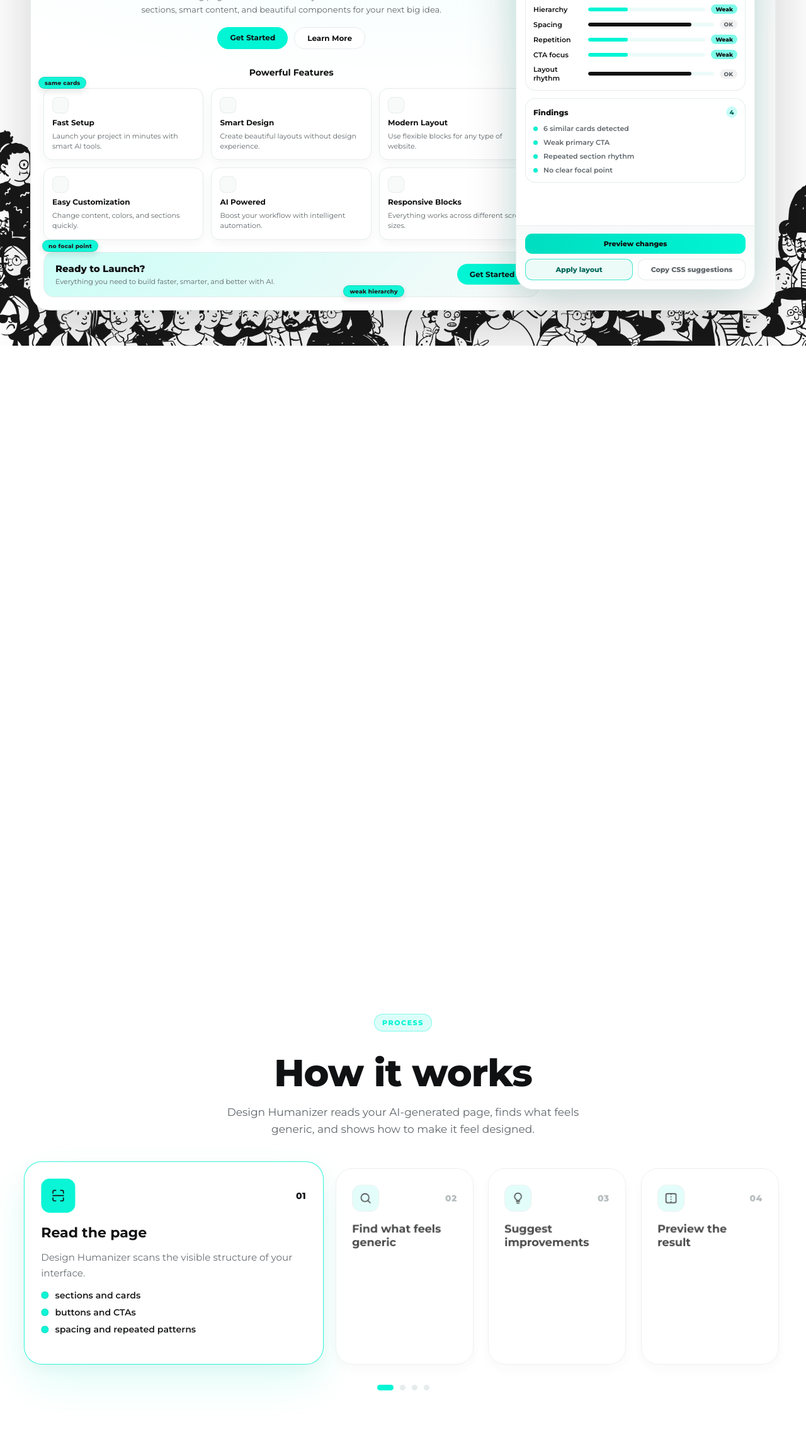
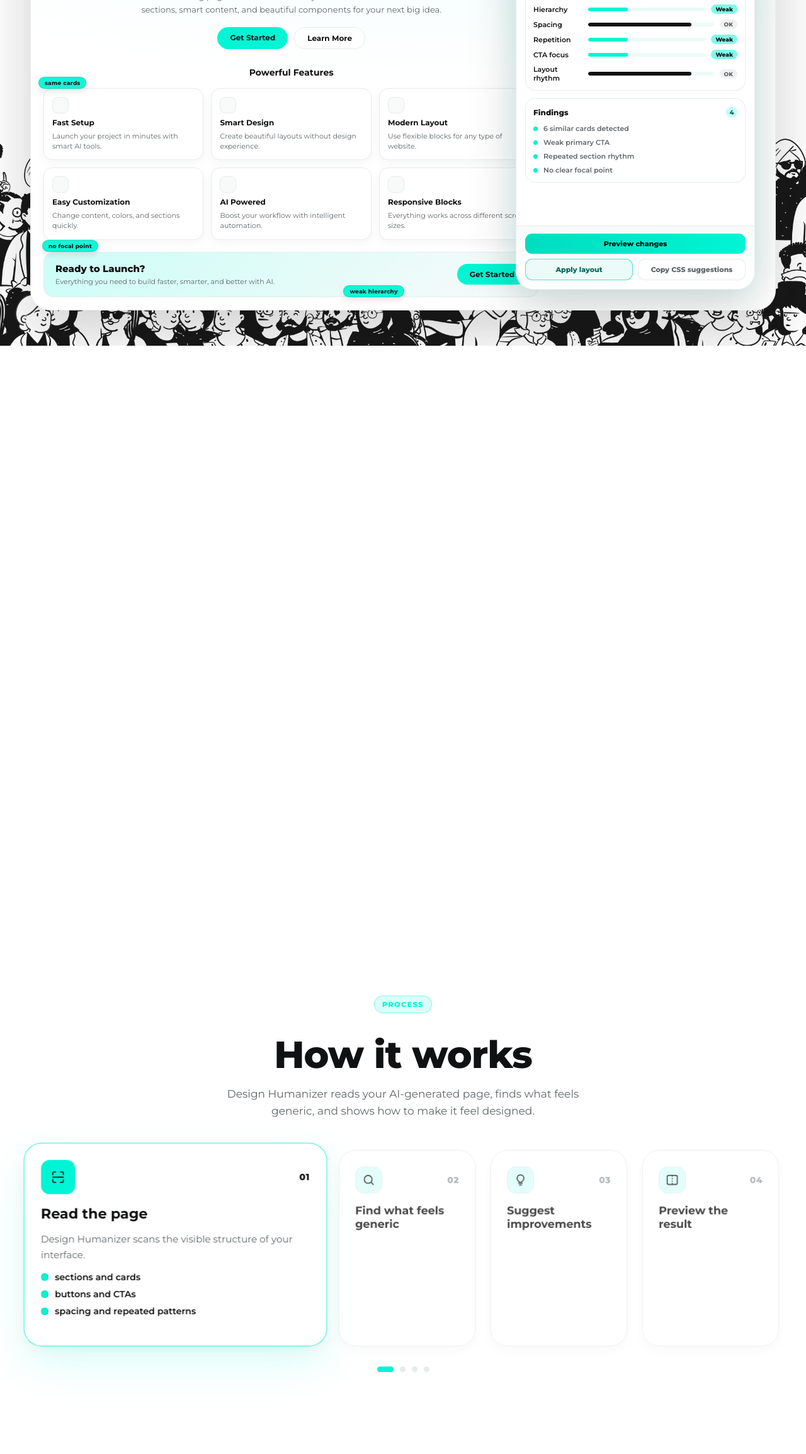
Before and after one commit to Nurssk/NotLikeAi, an Astro site: page / in a window 1280 px wide. Shown: the part 251-2560 px from the top of the page at 63% size. Built offline with nearby package versions, Linux system fonts and the light colour scheme; Astro itself is replaced by a stand-in of ours; some packages are replaced by stand-ins of ours; no server answers; animation ran at ten frames a second.

Commit message:
change animation

```diff
--- a/src/components/sections/HowItWorks.astro
+++ b/src/components/sections/HowItWorks.astro
@@ -27,7 +27,7 @@ const steps = [
 ];
 ---
 
-<section id="how" class="how-it-works-scroll" data-how-scroll>
+<section id="how" class="how-it-works-scroll">
   <div class="how-it-works-sticky">
     <div class="how-inner">
       <div class="how-head">
@@ -40,7 +40,7 @@ const steps = [
 
       <div class="how-cards" data-how-cards>
         {steps.map((step, i) => (
-          <article class="how-card" data-how-card style={i === 0 ? "--expand: 1" : "--expand: 0"} aria-expanded={i === 0 ? "true" : "false"}>
+          <article class:list={["how-card", { "is-active": i === 0 }]} data-how-card tabindex="0" aria-expanded={i === 0 ? "true" : "false"}>
             <div class="how-card-top">
               <span class="how-card-ico" aria-hidden="true">
                 {step.icon === "scan" && (
@@ -95,127 +95,49 @@ const steps = [
 </section>
 
 <script>
-  const section = document.querySelector<HTMLElement>("[data-how-scroll]");
   const cards = Array.from(document.querySelectorAll<HTMLElement>("[data-how-card]"));
   const dots = Array.from(document.querySelectorAll<HTMLElement>("[data-how-dot]"));
-  const reduceMotion = window.matchMedia("(prefers-reduced-motion: reduce)");
   const mobile = window.matchMedia("(max-width: 768px)");
 
-  const SMOOTHING = 0.055; // lerp factor — soft/cinematic catch-up (augen.pro feel)
-  let targetProgress = 0;
-  let currentProgress = 0;
-  let rafId: number | null = null;
-
-  const clamp = (v: number, min = 0, max = 1) => Math.min(max, Math.max(min, v));
-  // Smoothstep: slow start, smooth middle, slow finish.
-  const smoothstep = (t: number) => t * t * (3 - 2 * t);
-
-  function applyStacked() {
-    cards.forEach((card) => {
-      card.style.setProperty("--expand", "1");
-      card.style.setProperty("--detail", "1");
-      card.setAttribute("aria-expanded", "true");
+  function setActiveCard(activeIndex: number) {
+    cards.forEach((card, index) => {
+      const isActive = index === activeIndex;
+      card.classList.toggle("is-active", isActive);
+      card.setAttribute("aria-expanded", isActive ? "true" : "false");
     });
-    dots.forEach((d) => d.classList.remove("is-active"));
+    dots.forEach((dot, i) => dot.classList.toggle("is-active", i === activeIndex));
   }
 
-  function calculateTargetProgress() {
-    if (!section) return 0;
-    const rect = section.getBoundingClientRect();
-    const maxScroll = section.offsetHeight - window.innerHeight;
-    targetProgress = maxScroll > 0 ? clamp(-rect.top / maxScroll) : 0;
-    return targetProgress;
-  }
+  cards.forEach((card, index) => {
+    // Hover (mouse / pen) expands the card and collapses the others.
+    // Touch is ignored — on mobile every card is expanded via CSS, so there
+    // is no hover dependency there.
+    card.addEventListener("pointerenter", (event) => {
+      if (event.pointerType === "touch" || mobile.matches) return;
+      setActiveCard(index);
+    });
+    // Keyboard focus mirrors hover so the section works without a mouse.
+    card.addEventListener("focusin", () => {
+      if (mobile.matches) return;
+      setActiveCard(index);
+    });
+  });
 
-  // Paint the cards for a given (already-smoothed) global progress value.
-  function updateCards(progress: number) {
-    const total = cards.length;
-    let focusIndex = 0;
-    let focusValue = -1;
-
-    cards.forEach((card, index) => {
-      const center = (index + 0.5) / total;
-      const distance = Math.abs(progress - center);
-      // Gentle blend factor (1.08) so neighbouring cards overlap softly.
-      let expand = clamp(1 - distance * total * 1.08);
-      expand = smoothstep(expand); // soft start / smooth middle / soft finish
-
-      // Details lag slightly behind size for a more premium reveal.
-      const detail = clamp((expand - 0.18) / 0.82);
-
-      card.style.setProperty("--expand", expand.toFixed(4));
-      card.style.setProperty("--detail", detail.toFixed(4));
-      card.setAttribute("aria-expanded", expand > 0.55 ? "true" : "false");
-
-      if (expand > focusValue) {
-        focusValue = expand;
-        focusIndex = index;
-      }
-    });
-
-    dots.forEach((dot, i) => dot.classList.toggle("is-active", i === focusIndex));
-  }
-
-  // rAF loop: ease currentProgress toward targetProgress, then idle.
-  function animate() {
-    currentProgress += (targetProgress - currentProgress) * SMOOTHING;
-
-    if (Math.abs(targetProgress - currentProgress) > 0.0005) {
-      updateCards(currentProgress);
-      rafId = requestAnimationFrame(animate);
-    } else {
-      currentProgress = targetProgress;
-      updateCards(currentProgress);
-      rafId = null;
-    }
-  }
-
-  function requestUpdate() {
-    if (!section) return;
-
-    // Stacked / reduced motion: every card fully expanded, no animation loop.
-    if (reduceMotion.matches || mobile.matches) {
-      if (rafId !== null) {
-        cancelAnimationFrame(rafId);
-        rafId = null;
-      }
-      applyStacked();
-      return;
-    }
-
-    calculateTargetProgress();
-    if (rafId === null) {
-      rafId = requestAnimationFrame(animate);
-    }
-  }
-
-  // Initial paint (snap to current scroll position without easing-in).
-  if (reduceMotion.matches || mobile.matches) {
-    applyStacked();
-  } else {
-    currentProgress = calculateTargetProgress();
-    updateCards(currentProgress);
-  }
-
-  window.addEventListener("scroll", requestUpdate, { passive: true });
-  window.addEventListener("resize", requestUpdate);
-  reduceMotion.addEventListener("change", requestUpdate);
-  mobile.addEventListener("change", requestUpdate);
+  // First card open by default.
+  setActiveCard(0);
 </script>
 
 <style>
+  /* Normal page content — no scroll-controlled height, no sticky pinning. */
   .how-it-works-scroll {
     position: relative;
-    min-height: 380vh;
+    min-height: auto;
     background: var(--bg, #ffffff);
   }
 
   .how-it-works-sticky {
-    position: sticky;
-    top: 0;
-    min-height: 100vh;
-    display: flex;
-    align-items: center;
+    position: relative;
+    min-height: auto;
   }
 
   .how-inner {
@@ -258,9 +180,9 @@ const steps = [
   .how-card {
     --expand: 0;
     --detail: 0;
-    /* Calmer sizing — gentle scale/opacity range so switches don't feel jumpy.
-       JS lerp-smooths --expand, so these follow scroll live (no long CSS
-       transition on width/scale/opacity). */
+    /* Compact by default; --expand/--detail are flipped to 1 by the
+       .is-active class (set on hover / focus), and CSS transitions animate
+       the resolved size, opacity, transform, color and shadow. */
     flex: calc(0.9 + var(--expand) * 1.35);
     opacity: calc(0.76 + var(--expand) * 0.24);
     transform: scale(calc(0.975 + var(--expand) * 0.035));
@@ -279,12 +201,26 @@ const steps = [
       0 8px 24px rgba(16, 17, 18, 0.04),
       0 calc(var(--expand) * 28px) calc(var(--expand) * 70px) rgba(0, 245, 212, calc(var(--expand) * 0.14));
     overflow: hidden;
-    /* Short, linear smoothing only on non-scroll-driven (color/shadow) props */
+    cursor: default;
     transition:
-      border-color 180ms ease,
-      box-shadow 180ms ease,
-      background 180ms ease;
+      flex 420ms cubic-bezier(0.22, 1, 0.36, 1),
+      opacity 260ms ease,
+      transform 420ms cubic-bezier(0.22, 1, 0.36, 1),
+      border-color 240ms ease,
+      box-shadow 240ms ease,
+      background 240ms ease;
     will-change: flex-grow, opacity, transform;
+  }
+
+  .how-card:focus-visible {
+    outline: 2px solid var(--accent, #00f5d4);
+    outline-offset: 3px;
+  }
+
+  /* Active = hovered / focused card. */
+  .how-card.is-active {
+    --expand: 1;
+    --detail: 1;
   }
 
   .how-card-top {
@@ -305,6 +241,11 @@ const steps = [
     background: color-mix(in srgb, var(--accent-soft, rgba(0, 245, 212, 0.14)) calc(100% - var(--expand) * 100%), var(--accent, #00f5d4) calc(var(--expand) * 100%));
     border: 1px solid color-mix(in srgb, var(--border, #e6ecec) calc(100% - var(--expand) * 100%), transparent calc(var(--expand) * 100%));
     color: var(--text, #101112);
+    transition:
+      width 300ms cubic-bezier(0.22, 1, 0.36, 1),
+      height 300ms cubic-bezier(0.22, 1, 0.36, 1),
+      background 240ms ease,
+      border-color 240ms ease;
   }
 
   .how-card-step {
@@ -313,6 +254,7 @@ const steps = [
     letter-spacing: 0.04em;
     /* Faint → strong text color with expand */
     color: color-mix(in srgb, var(--faint, #9aa3a6) calc(100% - var(--expand) * 100%), var(--text, #101112) calc(var(--expand) * 100%));
+    transition: color 240ms ease;
   }
 
   .how-card-title {
@@ -321,6 +263,7 @@ const steps = [
     font-size: calc(18px + var(--expand) * 4px);
     font-weight: 700;
     line-height: 1.22;
+    transition: font-size 300ms cubic-bezier(0.22, 1, 0.36, 1);
   }
 
   /* ── Detail content: revealed via --detail (lags --expand for a premium feel) */
@@ -329,6 +272,10 @@ const steps = [
     max-height: calc(var(--detail) * 280px);
     transform: translateY(calc((1 - var(--detail)) * 16px));
     overflow: hidden;
+    transition:
+      opacity 260ms ease,
+      max-height 420ms cubic-bezier(0.22, 1, 0.36, 1),
+      transform 300ms ease;
   }
 
   .how-card-detail {
@@ -422,15 +369,8 @@ const steps = [
     }
   }
 
-  /* ── Reduced motion: static, all cards expanded ───────────────────────── */
+  /* ── Reduced motion: static, all cards expanded, no transitions ───────── */
   @media (prefers-reduced-motion: reduce) {
-    .how-it-works-scroll {
-      min-height: auto;
-    }
-    .how-it-works-sticky {
-      position: relative;
-      min-height: auto;
-    }
     .how-cards {
       flex-wrap: wrap;
     }
@@ -440,6 +380,13 @@ const steps = [
       flex: 1 1 260px;
       opacity: 1 !important;
       transform: none !important;
+    }
+    .how-card,
+    .how-card-ico,
+    .how-card-step,
+    .how-card-title,
+    .how-card-details {
+      transition: none !important;
     }
     .how-card-details {
       opacity: 1 !important;
```
Also changed, not shown: 1 other file.
